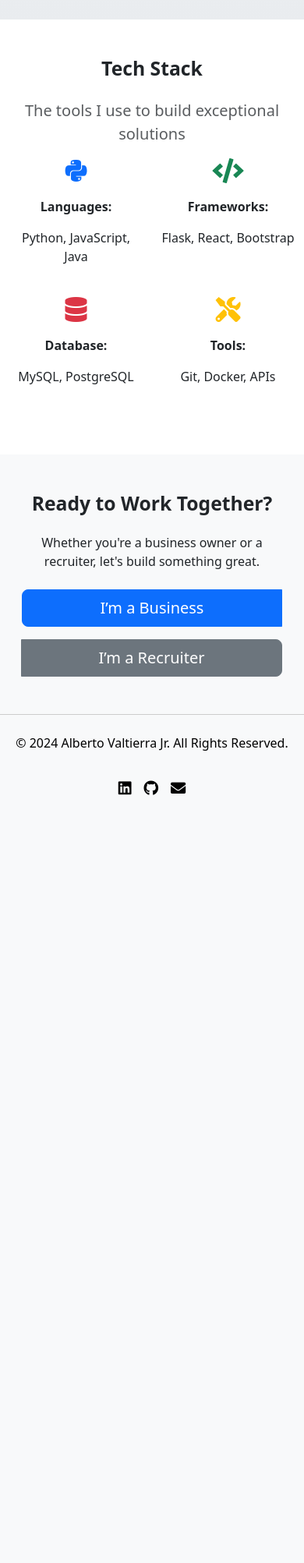
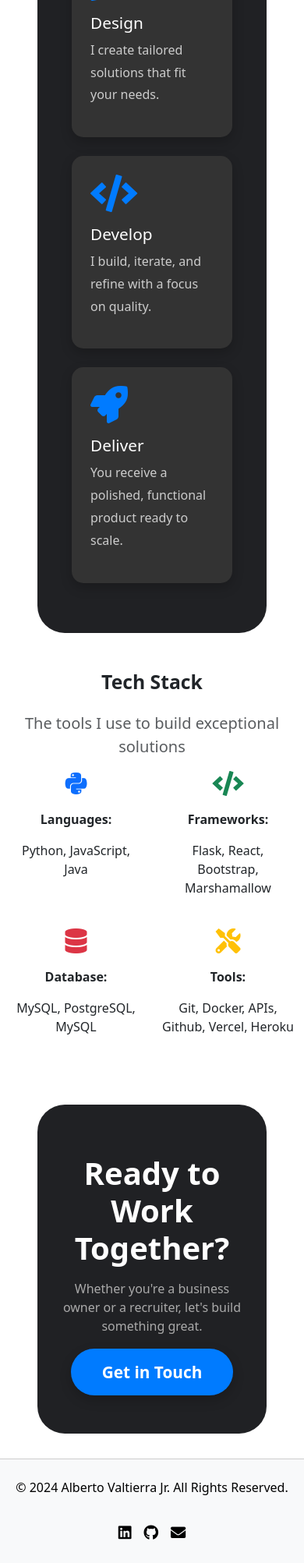
Before and after one commit to Betojr04/Portfolio, a Flask app: page / in a window 390 px wide. Shown: the part 2563-4568 px from the top of the page at 78% size. Before the commit the page ends 3583 px from the top, so only its background shows below. Run offline with Flask 3, Linux system fonts and the light colour scheme.

Commit message:
finished the home/landing page responsive functionality on all screens

```diff
--- a/static/css/index.css
+++ b/static/css/index.css
@@ -9,10 +9,10 @@
     background: #202124;
     padding: 2rem;
     color: white;
-
     border-radius: 35px;
-    margin: 0 3rem 0 3rem;
-
+    margin-top: 2rem;
+    margin-right: 3rem;
+    margin-left: 3rem;
 }
 
 /* Title and Subtitle */
@@ -54,11 +54,6 @@
     align-items: center;
     gap: 20px;
     margin-top: 2rem;
-
-}
-
-.button-cards p {
-    color: white;
 }
 
 .card {
@@ -112,11 +107,25 @@
     margin-bottom: 20px;
 }
 
-/* Responsive Design */
+/* Hero Section Responsive Design */
+@media (max-width: 1024px) {
+    .hero-section h1 {
+        font-size: 3rem;
+    }
+
+    .hero-section p {
+        font-size: 1.1rem;
+    }
+
+    .card {
+        width: 80%;
+        height: auto;
+    }
+}
+
 @media (max-width: 768px) {
-
     .hero-section {
-        margin: 0 1.5rem 0 1.5rem;
+        margin: 0 1.5rem;
     }
 
     .hero-section h1 {
@@ -138,186 +147,303 @@
     }
 }
 
-/*
-
-About Section
-
-*/
+/* About Section */
 .about-section {
+    position: relative;
+    background: #fff;
+    padding: 6rem 2rem;
+    min-height: 70vh;
     display: flex;
     flex-direction: column;
     justify-content: center;
-    align-items: center;
-    padding: 2rem;
-    margin-top: 2rem;
-    overflow: hidden;
-    position: relative;
-    min-height: 90vh;
+    align-items: flex-start;
 }
 
+/* Title */
+.about-title {
+    font-size: 1.2rem;
+    font-weight: 600;
+    color: #aaa;
+    text-transform: uppercase;
+    margin-left: 2rem;
+    margin-bottom: 2rem;
+}
+
+/* About Content */
 .about-content {
     display: flex;
-    flex-direction: column;
-    align-items: center;
-    gap: 1.5rem;
-    text-align: center;
+    align-items: flex-start;
+    justify-content: space-between;
+    width: 100%;
+    max-width: 1200px;
+    margin: 0 auto;
+    gap: 2rem;
 }
 
+/* Left: Image */
 .about-image {
-    max-width: 150px;
-    width: 100%;
-    height: auto;
-    border-radius: 50%;
-    box-shadow: 0 4px 8px rgba(0, 0, 0, 0.1);
-    margin-top: 1rem;
-    transition: transform 0.3s ease, box-shadow 0.3s ease;
+    width: 250px;
+    height: 300px;
+    border-radius: 10%;
+    object-fit: fill;
+    object-position: center;
+    box-shadow: 0 4px 15px rgba(0, 0, 0, 0.2);
+    margin-left: 2rem;
 }
 
-.about-image:hover {
-    transform: scale(1.05);
-    box-shadow: 0 8px 15px rgba(0, 0, 0, 0.2);
+/* Right: Text Section */
+.about-text {
+    width: 50%;
+    font-size: 1.4rem;
+    color: #333;
+    line-height: 1.8;
+    text-align: left;
+    padding-top: 1rem;
 }
 
-.about-text {
-    max-width: 600px;
+.about-text p {
+    margin-bottom: 1.5rem;
 }
 
-@media (min-width: 992px) {
+/* About Section Responsive Design */
+@media (max-width: 1024px) {
     .about-content {
-        flex-direction: row;
-        justify-content: center;
-        align-items: center;
-        gap: 2rem;
+        gap: 1.5rem;
+    }
+
+    .about-text {
+        font-size: 1.2rem;
+        line-height: 1.6;
+    }
+}
+
+@media (max-width: 768px) {
+    .about-content {
+        flex-direction: column;
+        text-align: center;
     }
 
     .about-image {
-        max-width: 200px;
-        margin-right: 1rem;
-        margin-top: 0;
+        margin-left: 0;
+        margin-bottom: 2rem;
+        align-self: center;
     }
 
     .about-text {
-        text-align: left;
+        width: 100%;
+        text-align: center;
+    }
+
+    .about-title {
+        margin-left: 0;
+        text-align: center;
     }
 }
 
-/*
-
-Methodology Section
-
-*/
-.methodology {
-    background: linear-gradient(to bottom, #f8f9fa, #e9ecef);
-    border-top: 1px solid #dee2e6;
-}
-
-img {
-    padding-bottom: 2rem;
-}
-
-.methodology h2 {
-    color: #343a40;
-}
-
-.methodology p.lead {
-    color: #6c757d;
-}
-
-.list-unstyled li {
-    font-size: 1.1rem;
-    color: #495057;
-    transition: all 0.3s ease-in-out;
-}
-
-.list-unstyled li i {
-    font-size: 1.25rem;
-}
-
-.list-unstyled li:hover {
-    color: #007bff;
-    transform: translateX(5px);
-}
-
-@media (min-width: 768px) {
-    .methodology {
-        padding: 4rem 0;
-    }
-}
-
-/*
-
-Tech Section
-
-*/
-.tech {
+/* Methodology Section */
+.methodology-section {
     display: flex;
     flex-direction: column;
     justify-content: center;
     align-items: center;
     text-align: center;
+    min-height: 100vh;
+    background: #202124;
+    padding: 4rem 2rem;
+    color: white;
+    border-radius: 35px;
+    margin: 0 3rem 0 3rem;
 }
 
-.tech h1 {
-    font-size: 2rem;
-    margin-bottom: 1.5rem;
+.methodology-section .section-title {
+    font-size: 2.5rem;
+    font-weight: 700;
+    margin-bottom: 2rem;
+    color: #ffffff;
 }
 
-.tech ul {
+.methodology-steps {
+    display: flex;
+    justify-content: space-between;
+    align-items: flex-start;
+    gap: 2rem;
+    flex-wrap: wrap;
+    max-width: 1200px;
+    margin: 0 auto;
     list-style: none;
     padding: 0;
 }
 
-.tech ul li {
-    margin-bottom: 0.5rem;
-    font-size: 1.2rem;
+.methodology-steps li {
+    flex: 1;
+    background: #333;
+    padding: 2rem;
+    border-radius: 15px;
+    text-align: left;
+    color: white;
+    box-shadow: 0 6px 15px rgba(0, 0, 0, 0.2);
+    transition: transform 0.3s ease, box-shadow 0.3s ease;
 }
 
-.tech ul li strong {
-    color: #007bff;
+.methodology-steps li:hover {
+    transform: translateY(-10px);
+    box-shadow: 0 12px 20px rgba(0, 0, 0, 0.3);
 }
 
-.tech .col-6 {
+.methodology-steps li i {
+    font-size: 3rem;
+    color: #007bff;
     margin-bottom: 1rem;
 }
 
-/*
+.methodology-steps li h4 {
+    font-size: 1.5rem;
+    margin-bottom: 0.5rem;
+    color: white;
+}
 
-CTA Section
+.methodology-steps li p {
+    color: #ccc;
+    font-size: 1.2rem;
+    line-height: 1.8;
+}
 
-*/
-.cta {
+/* Methodology Section Responsive Design */
+@media (max-width: 1024px) {
+    .methodology-steps {
+        gap: 1.5rem;
+    }
+
+    .methodology-steps li {
+        padding: 1.5rem;
+    }
+
+    .methodology-steps li h4 {
+        font-size: 1.3rem;
+    }
+
+    .methodology-steps li p {
+        font-size: 1rem;
+    }
+}
+
+@media (max-width: 768px) {
+    .methodology-steps {
+        flex-direction: column;
+    }
+
+    .methodology-steps li {
+        width: 100%;
+    }
+}
+
+/* Tech Section */
+.tech-section {
+    position: relative;
+    background: #fff;
+    padding: 6rem 2rem;
+    min-height: 70vh;
+    display: flex;
+    flex-direction: column;
+    justify-content: center;
+    align-items: flex-start;
+}
+
+.tech-section .section-title {
+    font-size: 2rem;
+    font-weight: 700;
+    color: #333;
+    margin-bottom: 2rem;
+    margin-left: 2rem;
+}
+
+/* Tech Section Responsive Design */
+@media (max-width: 1024px) {
+    .tech-section .section-title {
+        font-size: 1.8rem;
+    }
+}
+
+@media (max-width: 768px) {
+    .tech-section {
+        text-align: center;
+    }
+
+    .tech-section .section-title {
+        margin-left: 0;
+        text-align: center;
+    }
+}
+
+/* CTA Section */
+.cta-section {
     display: flex;
     flex-direction: column;
     justify-content: center;
     align-items: center;
     text-align: center;
-    background: #f1f1f1;
-    padding: 3rem 1rem;
+    min-height: 50vh;
+    background: #202124;
+    padding: 4rem 2rem;
+    color: white;
+    border-radius: 35px;
+    margin: 0 3rem 2rem 3rem;
 }
 
-.cta h1 {
+.cta-section .section-title {
+    font-size: 2.5rem;
+    font-weight: 700;
     margin-bottom: 1rem;
+    color: white;
 }
 
-.cta h3 {
+.cta-section .cta-text {
+    color: #aaa;
+    font-size: 1.5rem;
     margin-bottom: 2rem;
-    color: #6c757d;
 }
 
-.btn-group {
-    display: flex;
-    flex-direction: column;
-    gap: 1rem;
+.cta-section .cta-button {
+    padding: 1rem 3rem;
+    font-size: 1.5rem;
+    font-weight: bold;
+    border-radius: 50px;
+    background-color: #007bff;
+    color: white;
+    text-decoration: none;
+    transition: all 0.3s ease;
+    box-shadow: 0 6px 15px rgba(0, 0, 0, 0.2);
 }
 
-.btn-group .btn:hover {
-    transform: scale(1.05);
-    transition: transform 0.3s ease;
+.cta-section .cta-button:hover {
+    background-color: #0056b3;
+    transform: scale(1.1);
+    box-shadow: 0 12px 20px rgba(0, 0, 0, 0.3);
 }
 
-@media (min-width: 768px) {
-    .btn-group {
-        flex-direction: row;
-        justify-content: center;
+/* CTA Section Responsive Design */
+@media (max-width: 1024px) {
+    .cta-section .cta-button {
+        font-size: 1.3rem;
+        padding: 1rem 2.5rem;
+    }
+
+    .cta-section .cta-text {
+        font-size: 1.2rem;
     }
 }
+
+@media (max-width: 768px) {
+    .cta-section {
+        padding: 2rem 1rem;
+    }
+
+    .cta-section .cta-text {
+        font-size: 1rem;
+    }
+
+    .cta-section .cta-button {
+        width: 100%;
+        text-align: center;
+    }
+}
--- a/templates/HomePage/about.html
+++ b/templates/HomePage/about.html
@@ -1,19 +1,30 @@
 <!-- ABOUT SECTION -->
 <section class="about-section">
-  <div class="container about-content">
+  <div class="container">
+    <!-- Title on Top Left -->
+    <h3 class="about-title">About Me</h3>
+
+    <div class="about-content">
+      <!-- Left: Circular Image -->
       <img
         src="/static/images/beto.jpg"
         alt="Alberto Valtierra Jr"
         class="about-image"
       />
+
+      <!-- Right: Text -->
       <div class="about-text">
-      <h2>About Me</h2>
         <p>
-        I am a results-driven full-stack software engineer specializing in
-        Python, Flask, and JavaScript. I deliver high-impact freelance services
-        like custom landing pages, scheduling systems, and financial tools.
+          Hi, I’m Alberto, and I am passionate about solving problems and
+          creating impactful solutions through technology. I specialize in
+          Python, Flask, and JavaScript, with a focus on delivering high-quality
+          results for businesses and teams.
         </p>
-      <p><strong>Let’s create something exceptional together!</strong></p>
+        <p>
+          I enjoy collaborating with enthusiastic individuals to solve
+          challenges through innovation and technology.
+        </p>
+      </div>
     </div>
   </div>
 </section>
--- a/templates/HomePage/cta.html
+++ b/templates/HomePage/cta.html
@@ -1,14 +1,11 @@
 <!-- CTA SECTION -->
-<section class="cta py-5 bg-light text-center">
+<section class="cta-section">
   <div class="container">
-    <h2 class="fw-bold mb-4">Ready to Work Together?</h2>
-    <p class="mb-4">
+    <h3 class="section-title">Ready to Work Together?</h3>
+    <p class="cta-text">
       Whether you're a business owner or a recruiter, let's build something
       great.
     </p>
-    <div class="btn-group">
-      <a href="/freelance" class="btn btn-primary btn-lg">I’m a Business</a>
-      <a href="/projects" class="btn btn-secondary btn-lg">I’m a Recruiter</a>
-    </div>
+    <a href="/contact" class="cta-button btn-primary">Get in Touch</a>
   </div>
 </section>
--- a/templates/HomePage/methodology.html
+++ b/templates/HomePage/methodology.html
@@ -1,44 +1,33 @@
-<!--METHODOLOGY-->
-<section class="methodology py-5">
+<!-- METHODOLOGY SECTION -->
+<section class="methodology-section">
   <div class="container">
-    <div class="row text-center mb-4">
-      <div class="col">
-        <h2 class="fw-bold">How I Work</h2>
-        <p class="lead text-muted">A Proven Approach to Delivering Results</p>
-      </div>
-    </div>
-    <div class="row align-items-center" style="min-height: 60vh">
-      <div class="col-md-6 d-flex flex-column justify-content-center">
-        <ul class="list-unstyled">
-          <li class="mb-4">
-            <i class="fas fa-search me-2 text-primary"></i>
-            <strong>Discover:</strong> We discuss your goals and challenges to
-            ensure mutual alignment.
-          </li>
-          <li class="mb-4">
-            <i class="fas fa-pencil-alt me-2 text-primary"></i>
-            <strong>Design:</strong> I create tailored solutions that fit your
-            needs.
-          </li>
-          <li class="mb-4">
-            <i class="fas fa-code me-2 text-primary"></i>
-            <strong>Develop:</strong> I build, iterate, and refine with a focus
-            on quality.
-          </li>
-          <li class="mb-4">
-            <i class="fas fa-rocket me-2 text-primary"></i>
-            <strong>Deliver:</strong> You receive a polished, functional product
-            ready to scale.
-          </li>
-        </ul>
-      </div>
-      <div class="col-md-6 d-flex justify-content-center">
-        <img
-          src="https://plus.unsplash.com/premium_photo-1661593486413-d279b1a02e28?w=800&auto=format&fit=crop&q=60&ixlib=rb-4.0.3&ixid=M3wxMjA3fDB8MHxzZWFyY2h8OXx8d29ya2Zsb3d8ZW58MHx8MHx8fDA%3D"
-          alt="Workflow Illustration"
-          class="img-fluid"
-        />
-      </div>
+    <h3 class="section-title">How I Work</h3>
+    <div class="methodology-content">
+      <!-- Steps -->
+      <ul class="methodology-steps">
+        <li>
+          <i class="fas fa-search"></i>
+          <h4>Discover</h4>
+          <p>
+            We discuss your goals and challenges to ensure mutual alignment.
+          </p>
+        </li>
+        <li>
+          <i class="fas fa-pencil-alt"></i>
+          <h4>Design</h4>
+          <p>I create tailored solutions that fit your needs.</p>
+        </li>
+        <li>
+          <i class="fas fa-code"></i>
+          <h4>Develop</h4>
+          <p>I build, iterate, and refine with a focus on quality.</p>
+        </li>
+        <li>
+          <i class="fas fa-rocket"></i>
+          <h4>Deliver</h4>
+          <p>You receive a polished, functional product ready to scale.</p>
+        </li>
+      </ul>
     </div>
   </div>
 </section>
--- a/templates/HomePage/tech.html
+++ b/templates/HomePage/tech.html
@@ -14,17 +14,17 @@
       <div class="col-6 col-md-3 mb-4">
         <p><i class="fas fa-code text-success fa-2x"></i></p>
         <p><strong>Frameworks:</strong></p>
-        <p>Flask, React, Bootstrap</p>
+        <p>Flask, React, Bootstrap, Marshamallow</p>
       </div>
       <div class="col-6 col-md-3 mb-4">
         <p><i class="fas fa-database text-danger fa-2x"></i></p>
         <p><strong>Database:</strong></p>
-        <p>MySQL, PostgreSQL</p>
+        <p>MySQL, PostgreSQL, MySQL</p>
       </div>
       <div class="col-6 col-md-3 mb-4">
         <p><i class="fas fa-tools text-warning fa-2x"></i></p>
         <p><strong>Tools:</strong></p>
-        <p>Git, Docker, APIs</p>
+        <p>Git, Docker, APIs, Github, Vercel, Heroku</p>
       </div>
     </div>
   </div>
```
Also changed, not shown: templates/base.html (+90 -9 lines). Lines whose indentation alone changed are shown as unchanged.
